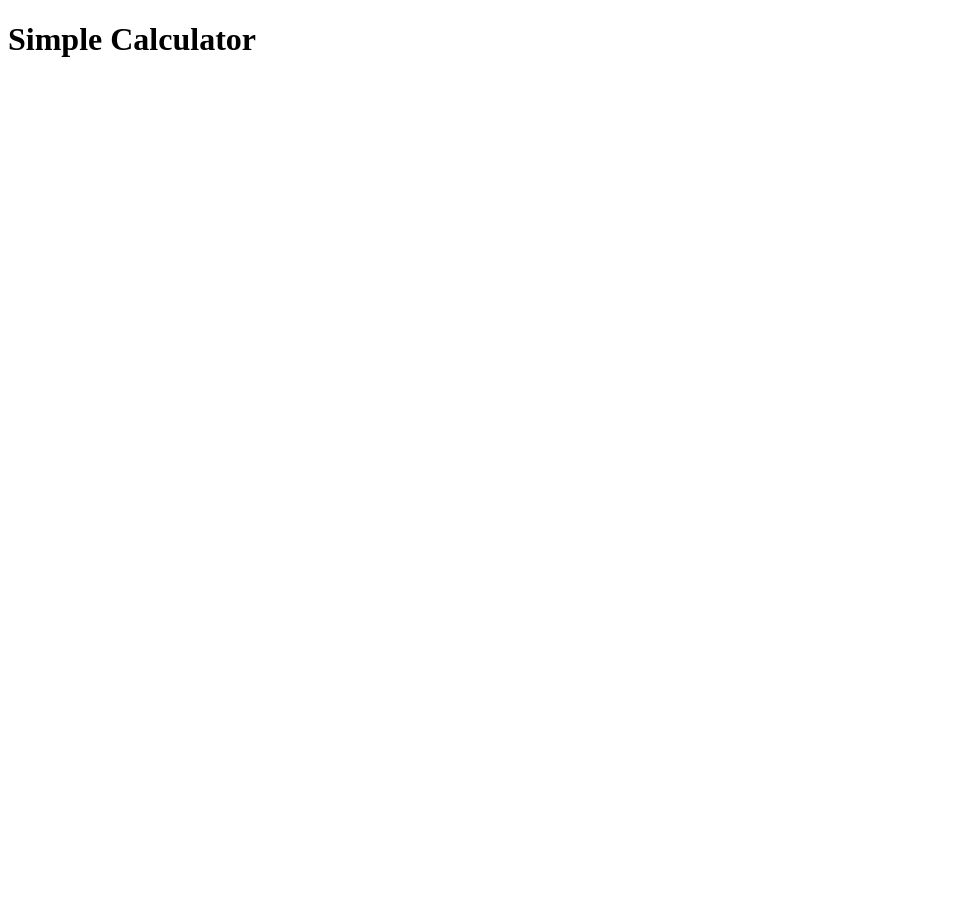
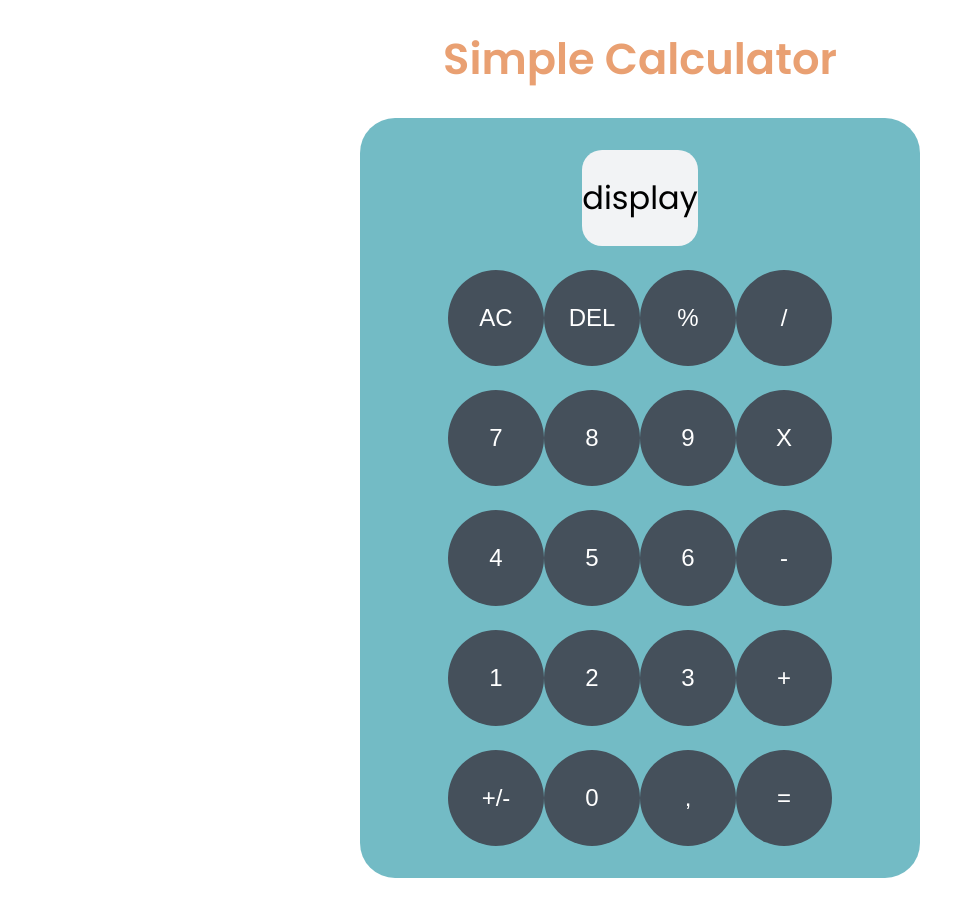
Before and after one commit to Edouard-M/javascript_calculator, a plain HTML site: page index.html in a window 1280 px wide. Shown: the whole page, without its empty margins (0-974 px from the left). Before the commit the page ends 800 px from the top, so only its background shows below. Drawn offline with Linux system fonts and the light colour scheme.

Commit message:
init calculator style

```diff
--- a/index.html
+++ b/index.html
@@ -10,13 +10,53 @@
     <link href="https://fonts.googleapis.com/css?family=Open+Sans:300,300i,400,400i,600,600i,700,700i|Raleway:300,300i,400,400i,500,500i,600,600i,700,700i|Poppins:200,200i,300,300i,400,400i,500,500i,600,600i,700,700i,800|Passion One:300,300i,400,400i,500,500i,600,600i,700,700i,800" rel="stylesheet">
     <link href="https://fonts.googleapis.com/css?family=Inter:300,300i,400,400i,600,600i,700,700i" rel="stylesheet">
 
+    <link rel="stylesheet" href="style.css">
   </head>
 
 
   <body>
-    <h1> Simple Calculator </h1>
     <noscript>You need to enable JavaScript to run this app.</noscript>
-    <div id="root"></div>
+    <div id="root">
+        <h1> Simple Calculator </h1>
+        <div id="calculator" class="calculator">
+            <div class="calculator_main">
+                <div id="screen" class="screen">
+                    display
+                </div>
+                <div class="line">
+                    <button>AC</button>
+                    <button>DEL</button>
+                    <button>%</button>
+                    <button>/</button>
+                </div>
+                <div class="line">
+                    <button>7</button>
+                    <button>8</button>
+                    <button>9</button>
+                    <button>X</button>
+                </div>
+                <div class="line">
+                    <button>4</button>
+                    <button>5</button>
+                    <button>6</button>
+                    <button>-</button>
+                </div>
+                <div class="line">
+                    <button>1</button>
+                    <button>2</button>
+                    <button>3</button>
+                    <button>+</button>
+                </div>
+                <div class="line">
+                    <button>+/-</button>
+                    <button>0</button>
+                    <button>,</button>
+                    <button>=</button>
+                </div>
+            </div>
+        </div>
+
+    </div>
   </body>
 
 
--- /dev/null
+++ b/style.css
@@ -0,0 +1,102 @@
+:root {
+    --color-main: #E9A072;
+    --color-second: #73BBC5;
+    --color-text: #45505B;
+    --color-white: #FFFFFF;
+    --color-debug: #006400;
+    --color-grey: #F2F3F5;
+    --font-Raleway: "Raleway", sans-serif;
+    --font-Poppins: "Poppins", sans-serif;
+
+    --font-Open: "Open sans", sans-serif;
+    --font-Bitter: "Passion One", sans-serif;
+  }
+
+* {
+  margin: 0;
+  padding: 0;
+  box-sizing: border-box;
+}
+
+html{
+    scroll-behavior: smooth;
+}
+
+a {
+  text-decoration: none;
+}
+
+body {
+    margin: 0;
+    padding: 0;
+    font-family: "Open Sans", sans-serif;
+    background: var(--color-white);
+    font-family: var(--font-Poppins);
+    padding-bottom: 5rem;
+}
+
+h1 {
+    margin-top: 1.7rem;
+    margin-bottom: 1.7rem;
+    display: flex;
+    justify-content: center;
+    color: var(--color-main);
+    font-weight: 600;
+    font-size: 2.7rem;
+}
+
+.calculator{
+    background: var(--color-second);
+    margin: auto;
+    display: flex;
+    flex-direction: column;
+    width: 35rem;
+    border-radius:35px;
+    padding-bottom: 2rem;
+}
+
+.calculator_main{
+    width: 80%;
+    margin-left: auto;
+    margin-right: auto;
+    justify-content: center;
+    justify-items: center;
+    text-align: center;
+    text-justify: center;
+}
+
+.screen{
+    margin-top: 2rem;
+    justify-content: center;
+    text-justify: center;
+    text-align: center;
+    height: auto;
+    padding: 1.5rem 0 1.5rem 0;
+    background: var(--color-grey);
+    font-size: 2rem;
+    border-radius:20px;
+}
+
+.line{
+    display: flex;
+    flex-direction: line;
+    justify-content: center;
+    justify-content: space-between;
+}
+
+button{
+    border-style: none;
+    background: var(--color-text);
+    color: var(--color-white);
+    width: 6rem;
+    height: 6rem;
+    border-radius: 50px;
+    transition: all 0.3s;
+    font-size: 1.5rem;
+    margin-top: 1.5rem;
+}
+
+button:hover{
+    border-style: none;
+    background: var(--color-main);
+}
```
